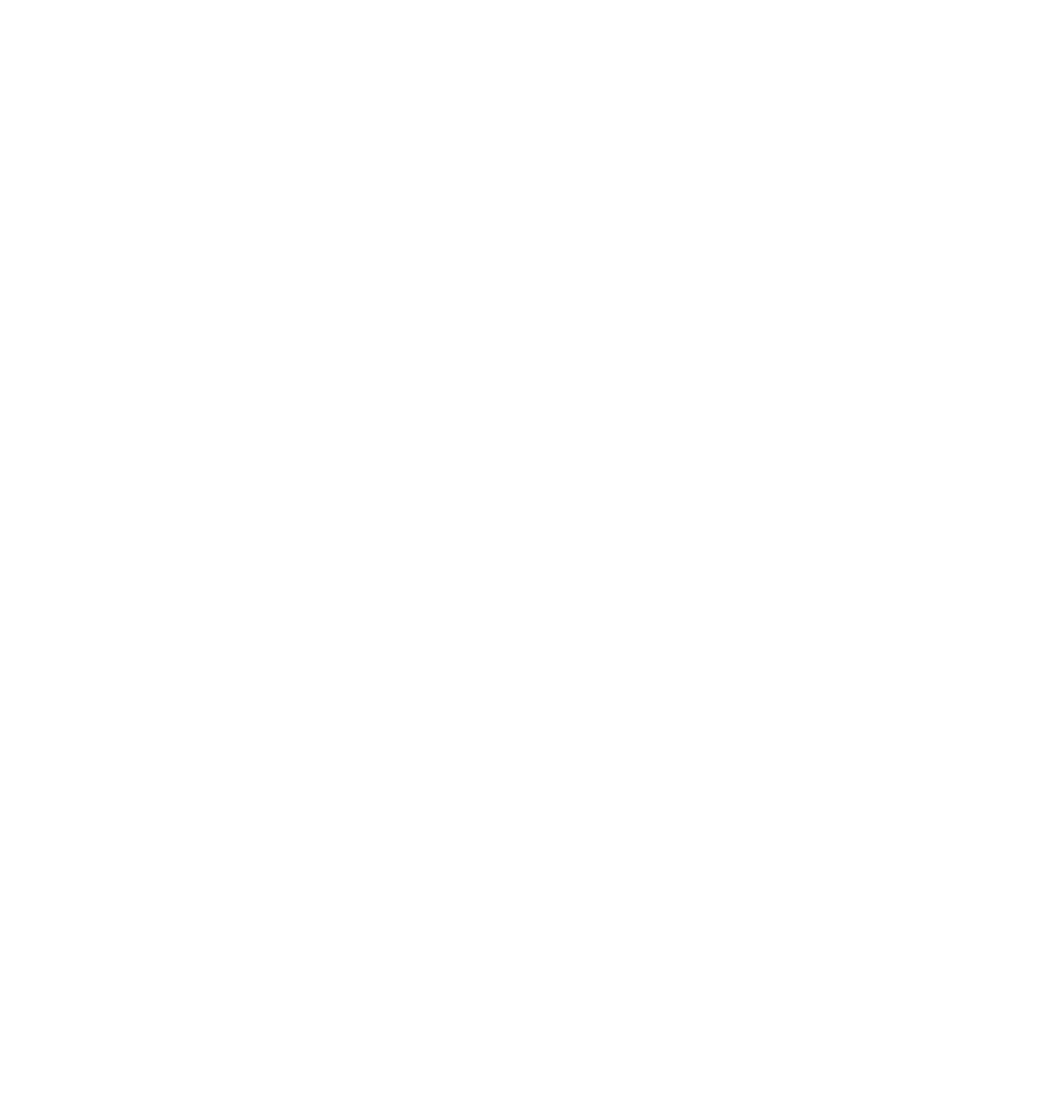
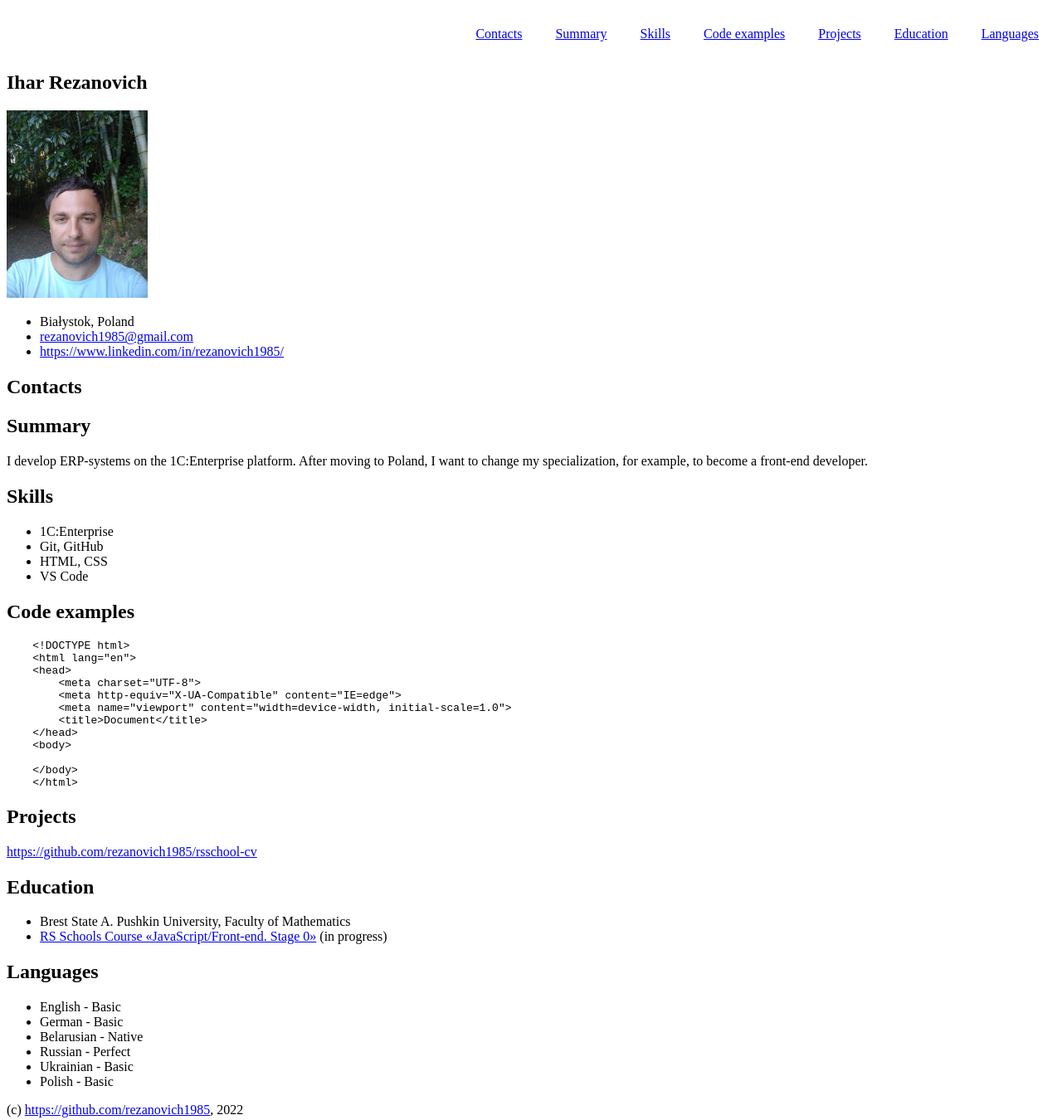
Before and after one commit to rezanovich1985/rsschool-cv, a plain HTML site: page index.html in a window 1280 px wide. Shown: the whole page at 83% size. Before the commit the page ends 800 px from the top, so only its background shows below. Drawn offline with Linux system fonts and the light colour scheme.

Commit message:
feat: udate files

```diff
--- /dev/null
+++ b/assets/css/style.css
@@ -0,0 +1,21 @@
+
+html {
+    scroll-behavior: smooth;
+}
+
+.nav-list {
+    display: flex;
+    justify-content: flex-end;
+    align-items: center;
+    list-style: none;
+}
+
+.nav-link {
+    padding: 0 20px;
+    line-height: 50px;
+}
+
+.container {
+    max-width: 1440px;
+    margin: 0 auto;
+  }
--- a/index.html
+++ b/index.html
@@ -1,12 +1,129 @@
 <!DOCTYPE html>
 <html lang="en">
+
 <head>
-    <meta charset="UTF-8">
-    <meta http-equiv="X-UA-Compatible" content="IE=edge">
-    <meta name="viewport" content="width=device-width, initial-scale=1.0">
-    <title>Document</title>
+    <meta charset="UTF-8" />
+    <meta http-equiv="X-UA-Compatible" content="IE=edge" />
+    <meta name="viewport" content="width=device-width, initial-scale=1.0" />
+    <title>Ihar Rezanovich</title>
+    <link rel="stylesheet" href="assets/css/style.css" />
+    <link rel="icon" href="assets/img/favicon.png" />
 </head>
+
 <body>
+    <header class="header">
+        <div class="container">
+            <nav class="nav">
+                <ul class="nav-list">
+                    <li class="nav-item">
+                        <a href="#contacts" class="nav-link">Contacts</a>
+                    </li>
+                    <li class="nav-item">
+                        <a href="#summary" class="nav-link">Summary</a>
+                    </li>
+                    <li class="nav-item">
+                        <a href="#skills" class="nav-link">Skills</a>
+                    </li>
+                    <li class="nav-item">
+                        <a href="#code-examples" class="nav-link">Code examples</a>
+                    </li>
+                    <li class="nav-item">
+                        <a href="#projects" class="nav-link">Projects</a>
+                    </li>
+                    <li class="nav-item">
+                        <a href="#education" class="nav-link">Education</a>
+                    </li>
+                    <li class="nav-item">
+                        <a href="#languages" class="nav-link">Languages</a>
+                    </li>
+                </ul>
+            </nav>
+        </div>
+    </header>
+    <main class="main">
+        <div class="container">
+            <section class=".section" id="profile">
+                <h1 class="section-title">Ihar Rezanovich</h1>
+                <img src="assets/img/photo.jpg" alt="photo" width="170" />
+                <ul>
+                    <li>Białystok, Poland</li>
+                    <li>
+                        <a href="mailto:rezanovich1985@gmail.com">rezanovich1985@gmail.com</a>
+                    </li>
+                    <li>
+                        <a
+                            href="https://www.linkedin.com/in/rezanovich1985/">https://www.linkedin.com/in/rezanovich1985/</a>
+                    </li>
+                </ul>
+            </section>
+            <section class=".section" id="contacts">
+                <h2 class="section-title">Contacts</h2>
+            </section>
+            <section class=".section" id="summary">
+                <h2 class="section-title">Summary</h2>
+                <p>
+                    I develop ERP-systems on the 1C:Enterprise platform. After moving to
+                    Poland, I want to change my specialization, for example, to become a
+                    front-end developer.
+                </p>
+            </section>
+            <section class=".section" id="skills">
+                <h2 class="section-title">Skills</h2>
+                <ul>
+                    <li>1C:Enterprise</li>
+                    <li>Git, GitHub</li>
+                    <li>HTML, CSS</li>
+                    <li>VS Code</li>
+                </ul>
+            </section>
+            <section class=".section" id="code-examples">
+                <h2 class="section-title">Code examples</h2>
+                <pre><code>    &lt;!DOCTYPE html&gt;
+    &lt;html lang=&quot;en&quot;&gt;
+    &lt;head&gt;
+        &lt;meta charset=&quot;UTF-8&quot;&gt;
+        &lt;meta http-equiv=&quot;X-UA-Compatible&quot; content=&quot;IE=edge&quot;&gt;
+        &lt;meta name=&quot;viewport&quot; content=&quot;width=device-width, initial-scale=1.0&quot;&gt;
+        &lt;title&gt;Document&lt;/title&gt;
+    &lt;/head&gt;
+    &lt;body&gt;
 
+    &lt;/body&gt;
+    &lt;/html&gt;</code></pre>
+            </section>
+            <section class=".section" id="projects">
+                <h2 class="section-title">Projects</h2>
+                <a
+                    href="https://github.com/rezanovich1985/rsschool-cv">https://github.com/rezanovich1985/rsschool-cv</a>
+            </section>
+            <section class=".section" id="education">
+                <h2 class="section-title">Education</h2>
+                <ul>
+                    <li>Brest State A. Pushkin University, Faculty of Mathematics</li>
+                    <li>
+                        <a href="https://rs.school/js-stage0/">RS Schools Course «JavaScript/Front-end. Stage 0»</a>
+                        (in progress)
+                    </li>
+                </ul>
+            </section>
+            <section class=".section" id="languages">
+                <h2 class="section-title">Languages</h2>
+                <ul>
+                    <li>English - Basic</li>
+                    <li>German - Basic</li>
+                    <li>Belarusian - Native</li>
+                    <li>Russian - Perfect</li>
+                    <li>Ukrainian - Basic</li>
+                    <li>Polish - Basic</li>
+                </ul>
+            </section>
+        </div>
+    </main>
+    <footer class="footer">
+        <div class="container">
+            (с) <a href="https://github.com/rezanovich1985">https://github.com/rezanovich1985</a>, 2022
+        </div>
+    </footer>
 </body>
+
 </html>
```
Also changed, not shown: assets/img/favicon.png (added), assets/img/photo.jpg (added), style.css (deleted), 1 other file.
